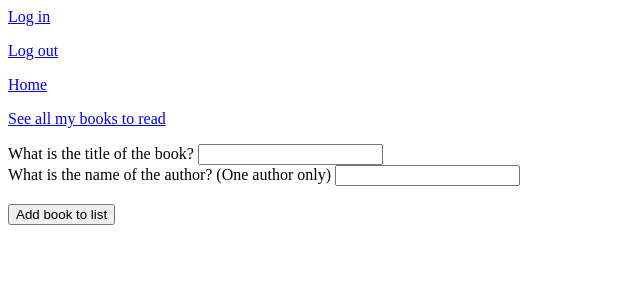
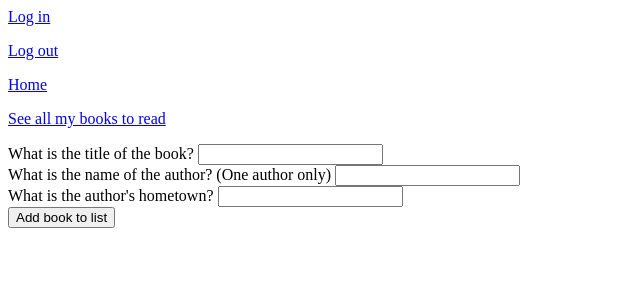
Before and after one commit to SI364-Winter2018/Sample-Login-OAuth-Example, a Flask app: template templates/index.html in a window 1280 px wide. Shown: the top 300 px of the page, without its empty margins (0-640 px from the left). Run offline with Flask 2, Linux system fonts and the light colour scheme; the template is opened without the code that fills it: values that come from a table or form of the project are taken from there, others are empty.

Commit message:
fix template

```diff
--- a/templates/index.html
+++ b/templates/index.html
@@ -14,7 +14,7 @@
 	{{ form.hidden_tag() }}
 	{{ form.title.label }} {{ form.title() }}<br>
 	{{ form.author.label }} {{ form.author() }}<br>
-    {{ form.hometown.label }} {{ form.hometown() }}<br>
+    {{ form.author_hometown.label }} {{ form.author_hometown() }}<br>
 	{{ form.submit() }}<br>
 </form>
 
```
